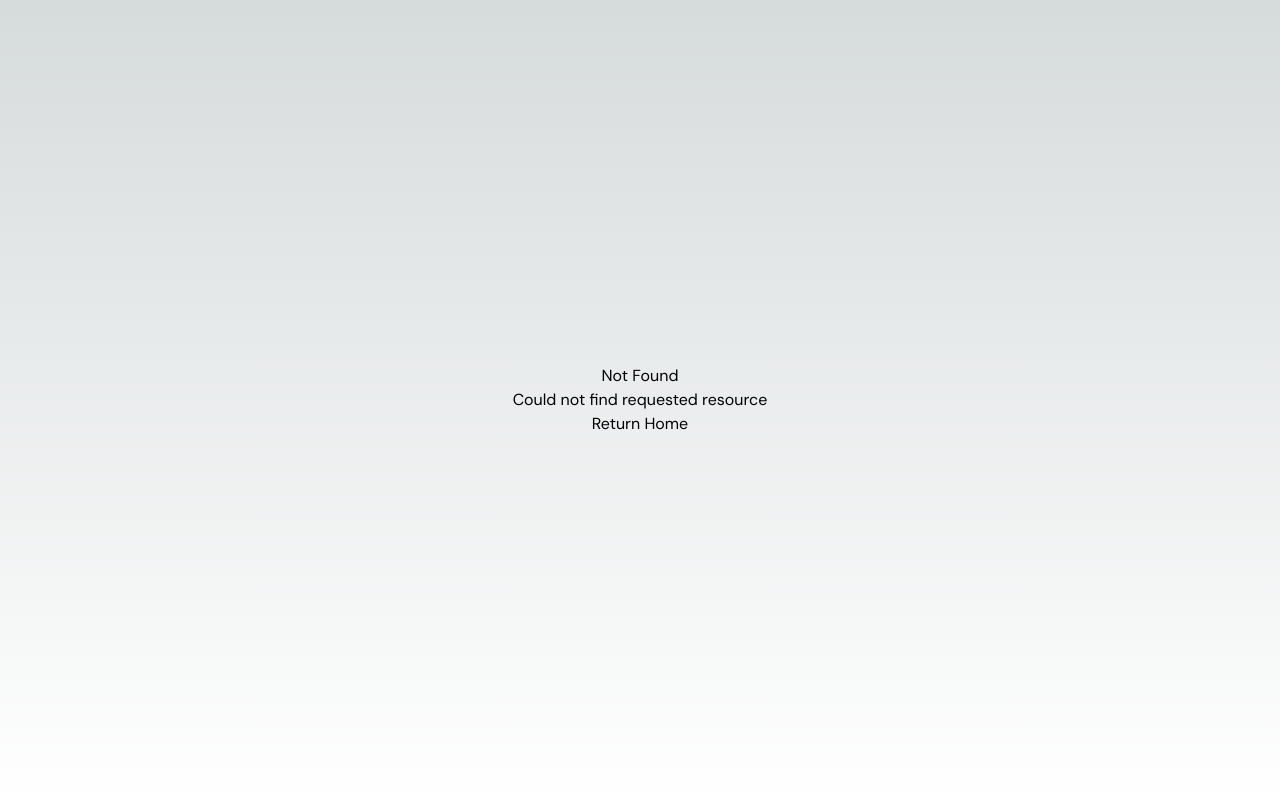
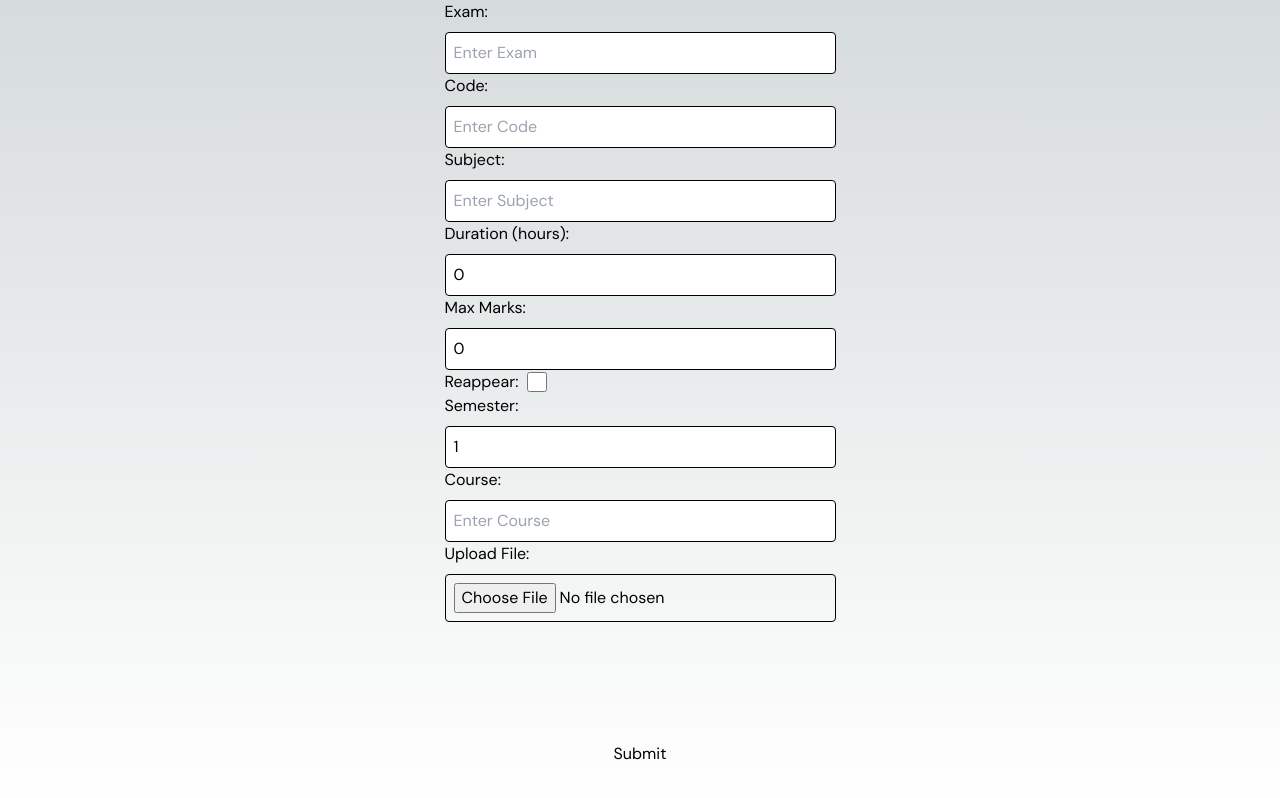
Before and after one commit to nitkkr-dev/nitkkr, a Next.js app: page /questionpapers/upload in a window 1280 px wide. Before the commit this address had no page. Built offline with nearby package versions, Linux system fonts and the light colour scheme.

Commit message:
created form to upload papers

```diff
--- /dev/null
+++ b/app/questionpapers/page.tsx
@@ -0,0 +1,9 @@
+import Link from 'next/link';
+
+export default function questionpapers() {
+  return (
+    <>
+      <Link href="/questionpapers/upload"> upload </Link>
+    </>
+  );
+}
--- /dev/null
+++ b/app/questionpapers/upload/page.tsx
@@ -0,0 +1,178 @@
+'use client';
+import React, { useState } from 'react';
+
+type QPaper = {
+  Exam: string;
+  Code: string;
+  Subject: string;
+  Duration: number;
+  maxMarks: number;
+  reAppear: boolean;
+  Semester: number;
+  Course: string;
+};
+
+const QuestionPaperForm: React.FC = () => {
+  const [questionPaper, setQuestionPaper] = useState<QPaper>({
+    Exam: '',
+    Code: '',
+    Subject: '',
+    Duration: 0,
+    maxMarks: 0,
+    reAppear: false,
+    Semester: 1,
+    Course: '',
+  });
+
+  const handleInputChange = (
+    event: React.ChangeEvent<HTMLInputElement | HTMLSelectElement>
+  ) => {
+    const { name, value, type } = event.target;
+
+    setQuestionPaper((prevQuestionPaper) => {
+      if (type === 'checkbox') {
+        return {
+          ...prevQuestionPaper,
+          [name]: (event.target as HTMLInputElement).checked,
+        };
+      }
+
+      return {
+        ...prevQuestionPaper,
+        [name]: value,
+      };
+    });
+  };
+
+  const handleSubmit = (event: React.FormEvent) => {
+    event.preventDefault();
+
+    // work with the submitted questionPaper object
+    console.log('Submitted Question Paper:', questionPaper);
+
+    // send the data to the server
+  };
+
+  return (
+    <form
+      onSubmit={handleSubmit}
+      className="grid grid-cols-1 gap-4 max-w-md mx-auto"
+    >
+      <div>
+        <label className="flex flex-col space-y-2">
+          <span>Exam:</span>
+          <input
+            type="text"
+            name="Exam"
+            placeholder="Enter Exam"
+            value={questionPaper.Exam}
+            onChange={handleInputChange}
+            className="p-2 border rounded text-black"
+          />
+        </label>
+
+        <label className="flex flex-col space-y-2">
+          <span>Code:</span>
+          <input
+            type="text"
+            name="Code"
+            placeholder="Enter Code"
+            value={questionPaper.Code}
+            onChange={handleInputChange}
+            className="p-2 border rounded text-black"
+          />
+        </label>
+
+        <label className="flex flex-col space-y-2">
+          <span>Subject:</span>
+          <input
+            type="text"
+            name="Subject"
+            placeholder="Enter Subject"
+            value={questionPaper.Subject}
+            onChange={handleInputChange}
+            className="p-2 border rounded text-black"
+          />
+        </label>
+
+        <label className="flex flex-col space-y-2">
+          <span>Duration (hours):</span>
+          <input
+            type="number"
+            name="Duration"
+            placeholder="Enter Duration"
+            value={questionPaper.Duration}
+            onChange={handleInputChange}
+            className="p-2 border rounded text-black"
+            min="0"
+          />
+        </label>
+
+        <label className="flex flex-col space-y-2">
+          <span>Max Marks:</span>
+          <input
+            type="number"
+            name="maxMarks"
+            placeholder="Enter Max Marks"
+            value={questionPaper.maxMarks}
+            onChange={handleInputChange}
+            className="p-2 border rounded text-black"
+            min="0"
+          />
+        </label>
+
+        <label className="flex items-center space-x-2">
+          <span>Reappear:</span>
+          <input
+            type="checkbox"
+            name="reAppear"
+            checked={questionPaper.reAppear}
+            onChange={handleInputChange}
+            className="form-checkbox h-5 w-5 text-blue-600 focus:ring-2 focus:ring-blue-500 focus:ring-opacity-50 rounded-md"
+          />
+        </label>
+
+        <label className="flex flex-col space-y-2">
+          <span>Semester:</span>
+          <input
+            type="number"
+            name="Semester"
+            placeholder="Enter Semester"
+            value={questionPaper.Semester}
+            onChange={handleInputChange}
+            className="p-2 border rounded text-black"
+            min="1"
+          />
+        </label>
+
+        <label className="flex flex-col space-y-2">
+          <span>Course:</span>
+          <input
+            type="text"
+            name="Course"
+            placeholder="Enter Course"
+            value={questionPaper.Course}
+            onChange={handleInputChange}
+            className="p-2 border rounded text-black"
+          />
+        </label>
+
+        <label className="flex flex-col space-y-2">
+          <span>Upload File:</span>
+          <input
+            type="file"
+            name="file"
+            onChange={(e) => console.log(e.target.files)}
+            className="p-2 border rounded text-black"
+          />
+        </label>
+      </div>
+
+      <button type="submit" className="mt-2 p-1 bg-blue-500 text-white rounded">
+        Submit
+      </button>
+    </form>
+  );
+};
+
+export default QuestionPaperForm;
--- a/package.json
+++ b/package.json
@@ -13,7 +13,7 @@
     "prepare": "husky",
     "test": "npm run format:check && npm run lint && npm run check-types && npm run build",
     "database:up": "docker compose up",
-    "database:down":"docker compose down && docker rmi isac:1.0"
+    "database:down": "docker compose down && docker rmi isac:1.0"
   },
   "dependencies": {
     "next": "14.0.4",
```
